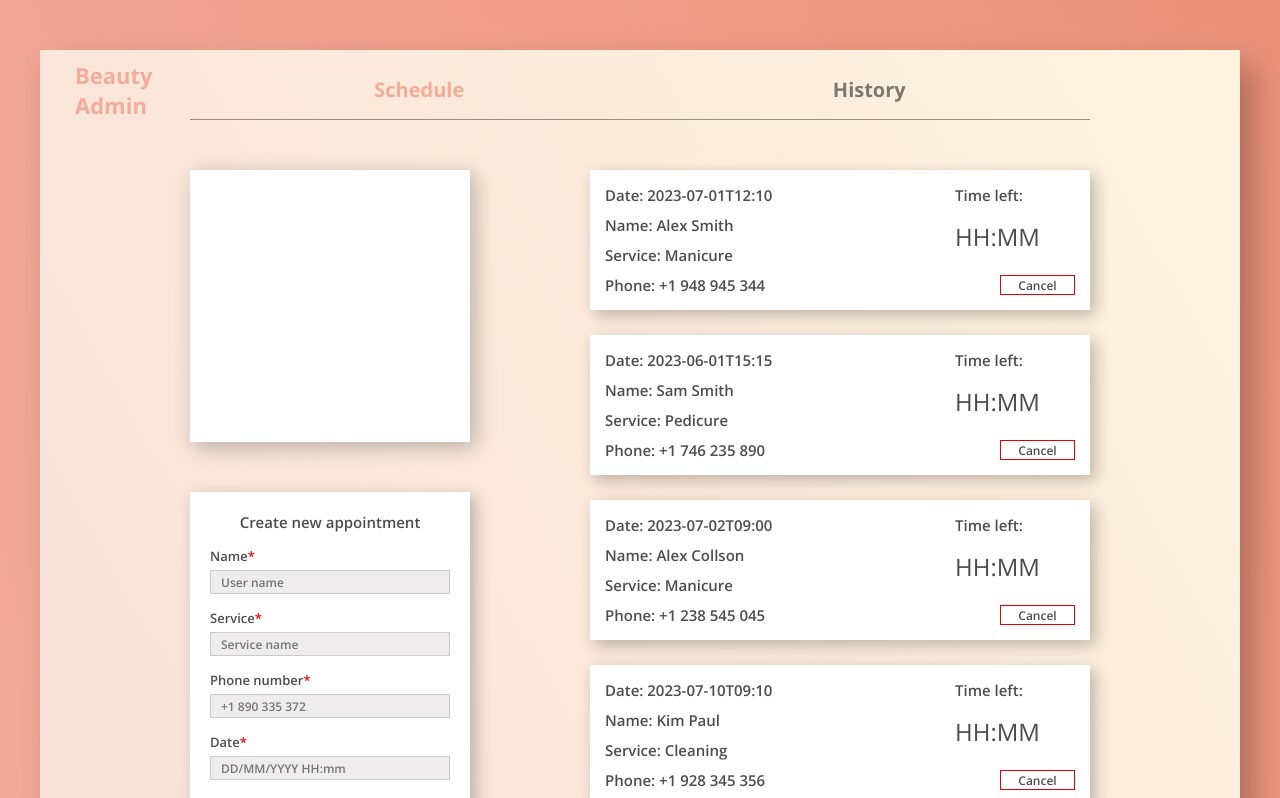
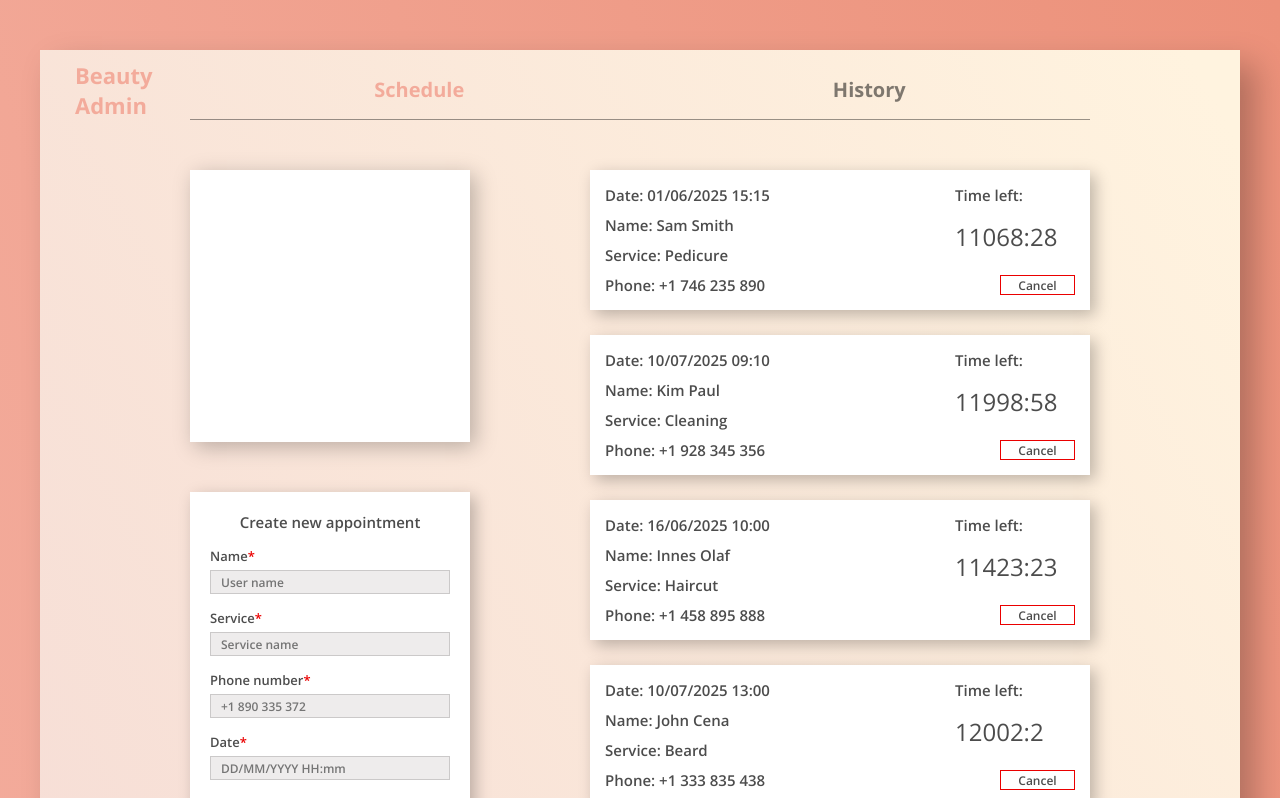
Before and after one commit to vuzhvlad/BeautyAdminProject, a React (Create React App) app: page / in a window 1280 px wide. Shown: the top 798 px of the page. Built offline with nearby package versions, Linux system fonts and the light colour scheme; data requests are answered from the project's data file.

Commit message:
added new library dayjs for formatting and working with dates, created functionality for updating schedule date every minute, also filtering schedules if date is in the past

```diff
--- a/package.json
+++ b/package.json
@@ -10,6 +10,7 @@
     "@types/node": "^16.18.25",
     "@types/react": "^18.2.0",
     "@types/react-dom": "^18.2.1",
+    "dayjs": "^1.11.10",
     "react": "^18.2.0",
     "react-dom": "^18.2.0",
     "react-scripts": "5.0.1",
--- a/src/assets/db.json
+++ b/src/assets/db.json
@@ -10,7 +10,7 @@
     },
     {
       "id": 2,
-      "date": "2023-06-01T15:15",
+      "date": "2025-06-01T15:15",
       "name": "Sam Smith",
       "service": "Pedicure",
       "phone": "+1 746 235 890",
@@ -26,7 +26,7 @@
     },
     {
       "id": 4,
-      "date": "2023-07-10T09:10",
+      "date": "2025-07-10T09:10",
       "name": "Kim Paul",
       "service": "Cleaning",
       "phone": "+1 928 345 356",
@@ -34,7 +34,7 @@
     },
     {
       "id": 5,
-      "date": "2023-06-16T10:00",
+      "date": "2025-06-16T10:00",
       "name": "Innes Olaf",
       "service": "Haircut",
       "phone": "+1 458 895 888",
@@ -50,7 +50,7 @@
     },
     {
       "id": 7,
-      "date": "2023-07-10T13:00",
+      "date": "2025-07-10T13:00",
       "name": "John Cena",
       "service": "Beard",
       "phone": "+1 333 835 438",
--- a/src/components/appointmentItem.tsx/AppointmentItem.tsx
+++ b/src/components/appointmentItem.tsx/AppointmentItem.tsx
@@ -1,4 +1,8 @@
+import { useEffect, useState } from "react";
+
 import "./appointmentItem.scss";
+
+import dayjs from "dayjs";
 
 import { IActiveAppointment } from "../../shared/interfaces/appointment.interface";
 
@@ -9,17 +13,41 @@
   service,
   phone,
 }: IActiveAppointment) {
+  const [timeLeft, setTimeLeft] = useState<string | null>(null);
+
+  useEffect(() => {
+    // instead of undefined there will be current date
+    setTimeLeft(
+      `${dayjs(date).diff(undefined, "h")}:${
+        dayjs(date).diff(undefined, "h") % 60
+      }`
+    );
+
+    const intervalId = setInterval(() => {
+      setTimeLeft(
+        `${dayjs(date).diff(undefined, "h")}:${
+          dayjs(date).diff(undefined, "h") % 60
+        }`
+      );
+    }, 60000);
+
+    return () => {
+      clearInterval(intervalId);
+    }; // to remove this interval every time useEffect is called
+  }, [date]);
+
+  const formattedDate = dayjs(date).format("DD/MM/YYYY HH:mm"); // formating date by using dayjs
   return (
     <div className="appointment">
       <div className="appointment__info">
-        <span className="appointment__date">Date: {date}</span>
+        <span className="appointment__date">Date: {formattedDate}</span>
         <span className="appointment__name">Name: {name}</span>
         <span className="appointment__service">Service: {service}</span>
         <span className="appointment__phone">Phone: {phone}</span>
       </div>
       <div className="appointment__time">
         <span>Time left:</span>
-        <span className="appointment__timer">HH:MM</span>
+        <span className="appointment__timer">{timeLeft}</span>
       </div>
       <button className="appointment__cancel">Cancel</button>
       {/* <div className="appointment__canceled">Canceled</div> */}
--- a/src/components/appointmentList/AppointmentList.tsx
+++ b/src/components/appointmentList/AppointmentList.tsx
@@ -18,6 +18,7 @@
   return (
     <>
       {activeAppointments.map((item) => {
+        // {...item} the way of sending props
         return <AppointmentItem {...item} key={item.id} />;
       })}
     </>
--- a/src/services/AppointmentService.ts
+++ b/src/services/AppointmentService.ts
@@ -1,5 +1,6 @@
 import { useHttp } from "../hooks/htttp.hook";
 import hasRequiredFields from "../utils/hasRequiredFields";
+import dayjs from "dayjs";
 
 import {
   IAppointment,
@@ -27,7 +28,11 @@
 
   const getAllActiveAppointments = async () => {
     const base = await getAllAppointments();
-    const transformed: IActiveAppointment[] = base.map((item) => {
+    const transformed: IActiveAppointment[] = base
+      .filter((item) => {
+        return !item.canceled && dayjs(item.date).diff(undefined, "minute") > 0;
+      })
+      .map((item) => {
         // removing canceled
         return {
           id: item.id,
```
Also changed, not shown: 1 other file (tests, documents, lock files or other folders). Lines whose indentation alone changed are shown as unchanged.
